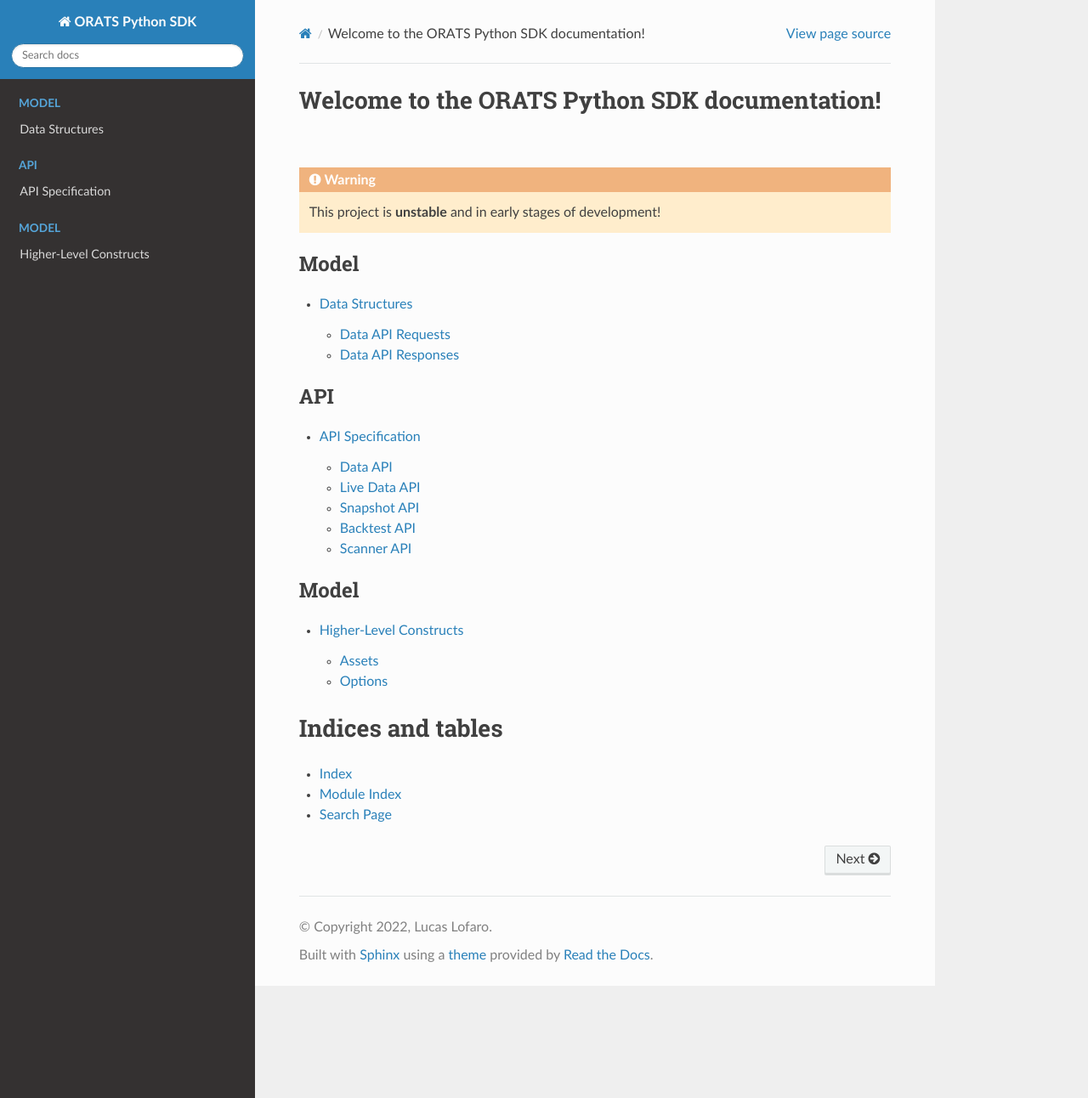
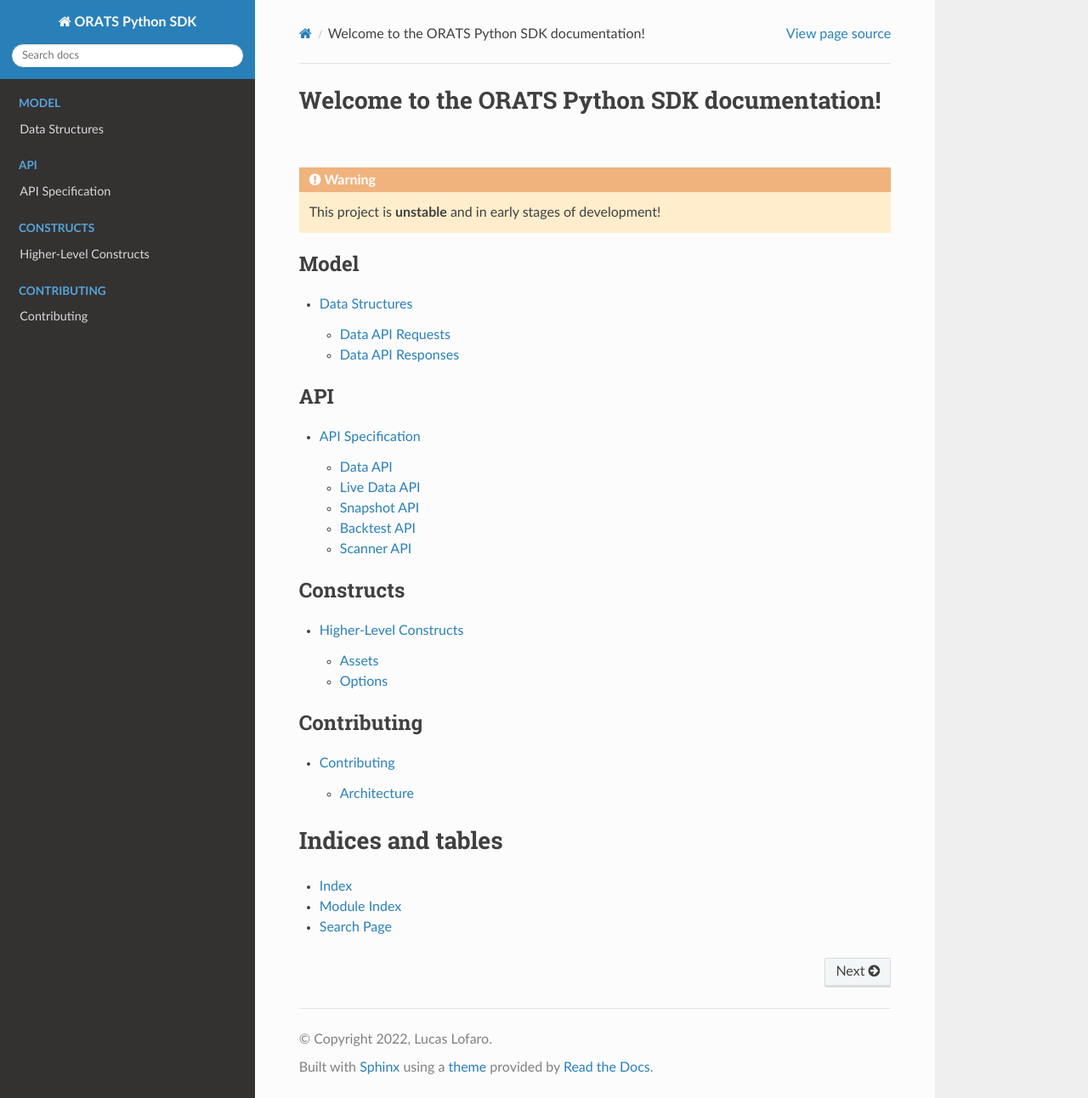
Before and after one commit to FyZyX/orats-python, a Sphinx documentation site: the page built from docs/source/index.rst, in a window 1280 px wide and 1292 px high. Shown: the whole window at 85% size. Built offline with Sphinx 7.4.7 and the Read the Docs theme 2.0.0, drawn with Linux system fonts in a browser that asks for light colours.

Commit message:
setup contribution docs

```diff
--- /dev/null
+++ b/docs/source/contributing/architecture.rst
@@ -0,0 +1,2 @@
+Architecture
+============
--- /dev/null
+++ b/docs/source/contributing/index.rst
@@ -0,0 +1,7 @@
+Contributing
+============
+
+.. toctree::
+   :maxdepth: 2
+
+   architecture
--- a/docs/source/index.rst
+++ b/docs/source/index.rst
@@ -17,9 +17,15 @@
 
 .. toctree::
    :maxdepth: 2
-   :caption: Model
+   :caption: Constructs
 
    constructs/index
+
+.. toctree::
+   :maxdepth: 2
+   :caption: Contributing
+
+   contributing/index
 
 Indices and tables
 ==================
```
